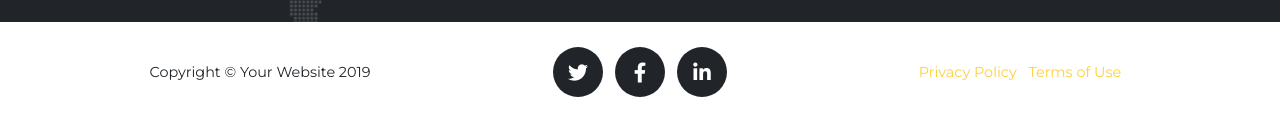
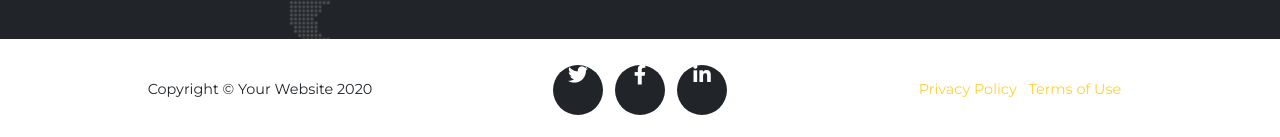
Before and after one commit to angeldj1987/landing-page1, a website: page index.html in a window 1280 px wide. Shown: the part 6252-6389 px from the top of the page. Drawn offline with nearby package versions, Linux system fonts and the light colour scheme; a web font is replaced by a local one.

Commit message:
Update main index.html

```diff
--- a/index.html
+++ b/index.html
@@ -1,6 +1,3 @@
-<!DOCTYPE html>
-<html lang="en">
-
 <head>
 
   <meta charset="utf-8">
@@ -454,7 +451,7 @@
     <div class="container">
       <div class="row align-items-center">
         <div class="col-md-4">
-          <span class="copyright">Copyright &copy; Your Website 2019</span>
+          <span class="copyright">Copyright &copy; Your Website 2020</span>
         </div>
         <div class="col-md-4">
           <ul class="list-inline social-buttons">
@@ -710,5 +707,3 @@
   <script src="js/agency.min.js"></script>
 
 </body>
-
-</html>
```
